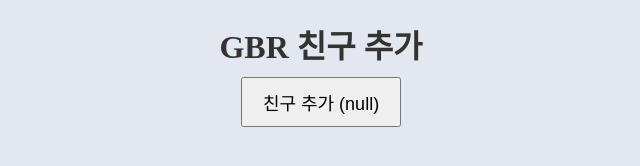
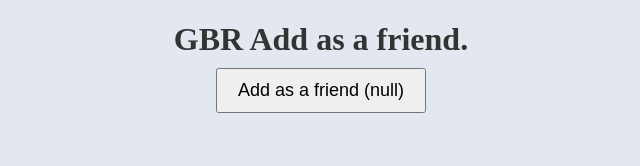
Before and after one commit to softnyxYMG/softnyxYMG.github.io, a plain HTML site: page friend.html in a window 1280 px wide. Shown: the whole page, without its empty margins (319-959 px from the left). Drawn offline with Linux system fonts and the light colour scheme.

Commit message:
no message

```diff
--- a/friend.html
+++ b/friend.html
@@ -3,7 +3,7 @@
 <head>
     <meta charset="UTF-8">
     <meta name="viewport" content="width=device-width, initial-scale=1.0">
-    <title>GBR 친구 추가</title>
+    <title>GBR Add as a friend.</title>
     <style>
         body {
             font-size: 16px;
@@ -46,8 +46,8 @@
     </style>
 </head>
 <body>
-    <h1>GBR 친구 추가</h1>
-    <button id="actionButton">친구 추가</button>
+    <h1>GBR Add as a friend.</h1>
+    <button id="actionButton">Add as a friend</button>
     <script>
         function getParameterByName(name, url) {
             if (!url) url = window.location.href;
@@ -66,7 +66,7 @@
         }
 
         function displayParameterValue(parameterName, elementId) {
-            var parameterValue = '친구 추가 (' + getParameterByName(parameterName) + ')';
+            var parameterValue = 'Add as a friend (' + getParameterByName(parameterName) + ')';
             var parameterValueElement = document.getElementById(elementId);
             parameterValueElement.textContent = parameterValue;
         }
```
Also changed, not shown: index.html (+3 -3 lines).
